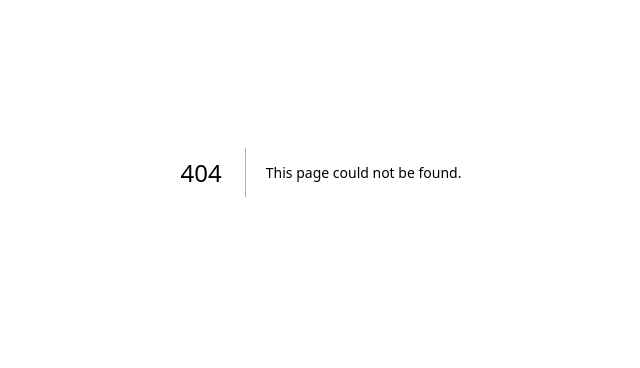
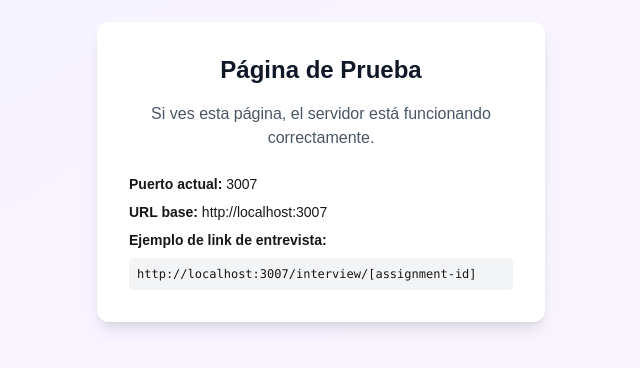
Before and after one commit to Msaezcardenas/talenta, a Next.js app: page /test-interview in a window 1280 px wide. Before the commit this address had no page. Shown: the part 228-596 px from the top of the page, without its empty margins (319-959 px from the left). Built offline with nearby package versions, Linux system fonts and the light colour scheme.

Commit message:
fix emails

```diff
--- /dev/null
+++ b/src/app/test-interview/page.tsx
@@ -0,0 +1,20 @@
+'use client'
+
+export default function TestInterviewPage() {
+  return (
+    <div className="min-h-screen bg-gradient-to-br from-violet-50 to-purple-50 flex items-center justify-center p-4">
+      <div className="bg-white rounded-xl shadow-lg p-8 max-w-md w-full text-center">
+        <h1 className="text-2xl font-bold text-gray-900 mb-4">Página de Prueba</h1>
+        <p className="text-gray-600 mb-6">Si ves esta página, el servidor está funcionando correctamente.</p>
+        <div className="space-y-2 text-left">
+          <p className="text-sm"><strong>Puerto actual:</strong> 3007</p>
+          <p className="text-sm"><strong>URL base:</strong> http://localhost:3007</p>
+          <p className="text-sm"><strong>Ejemplo de link de entrevista:</strong></p>
+          <code className="block text-xs bg-gray-100 p-2 rounded mt-1">
+            http://localhost:3007/interview/[assignment-id]
+          </code>
+        </div>
+      </div>
+    </div>
+  )
+}
```
